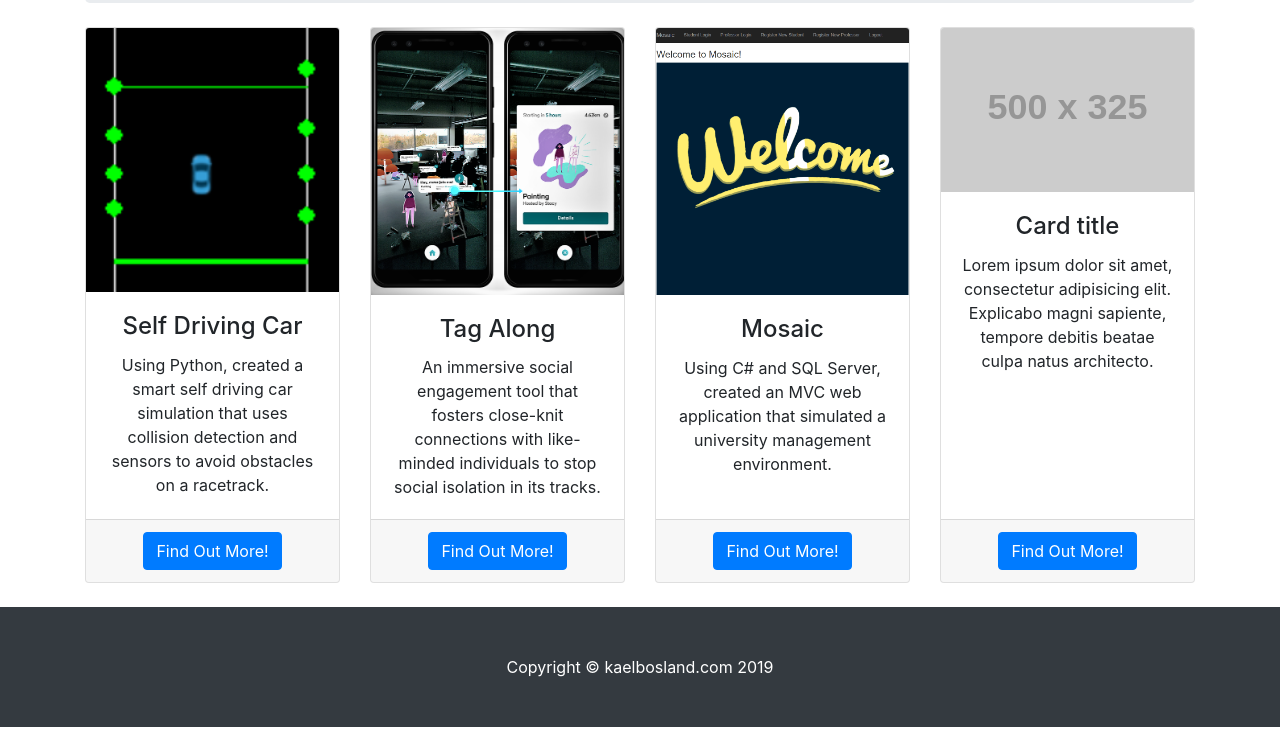
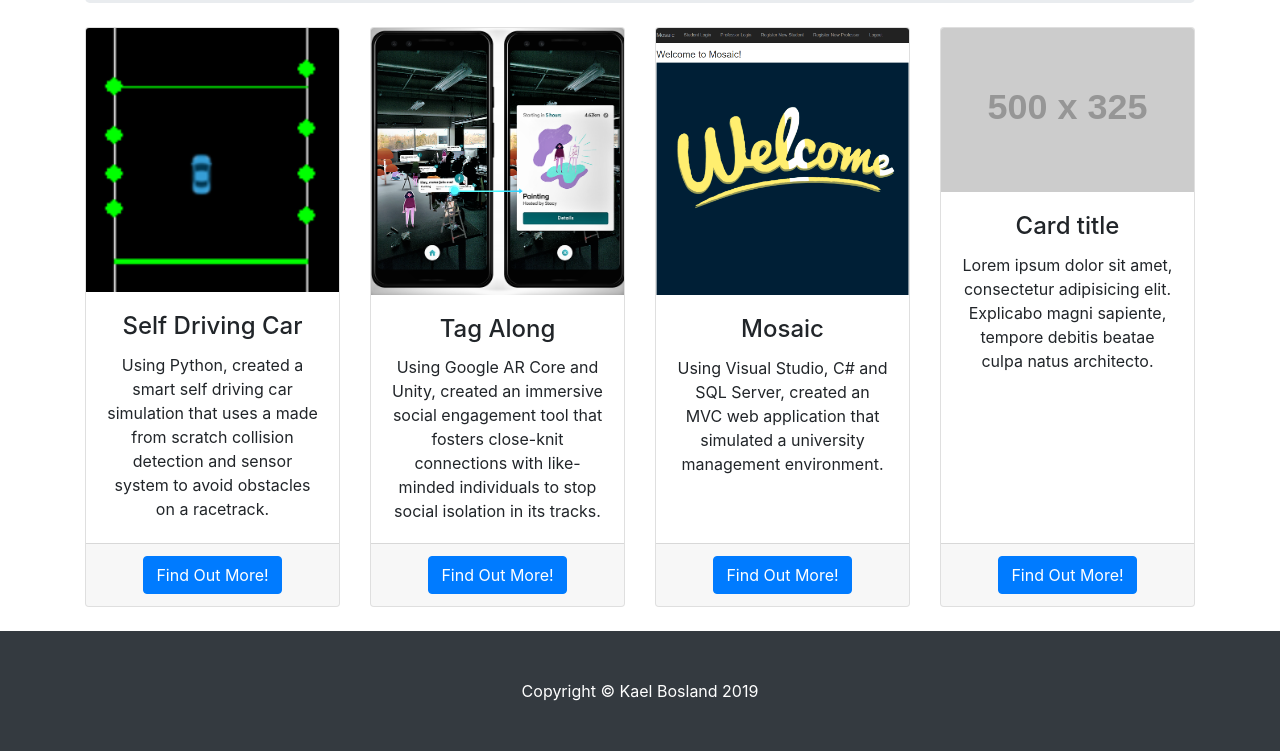
Before and after one commit to kbosland/kbosland.github.io, a website: page index.html in a window 1280 px wide. Shown: the part 383-1134 px from the top of the page. Before the commit the page ends 1110 px from the top, so only its background shows below. Drawn offline with Linux system fonts and the light colour scheme; placeholder pictures from the web are drawn by us.

Commit message:
Small tweaks

```diff
--- a/index.html
+++ b/index.html
@@ -64,7 +64,7 @@
           <img class="card-img-top" src="projectPhotos/CarAI/pic1.png" alt="">
           <div class="card-body">
             <h4 class="card-title">Self Driving Car</h4>
-            <p class="card-text">Using Python, created a smart self driving car simulation that uses collision detection and sensors to avoid obstacles on a racetrack.</p>
+            <p class="card-text">Using Python, created a smart self driving car simulation that uses a made from scratch collision detection and sensor system to avoid obstacles on a racetrack.</p>
           </div>
           <div class="card-footer">
             <a href="#" class="btn btn-primary">Find Out More!</a>
@@ -77,7 +77,7 @@
           <img class="card-img-top" src="projectPhotos/TagAlong/layout.png" alt="">
           <div class="card-body">
             <h4 class="card-title">Tag Along</h4>
-            <p class="card-text">An immersive social engagement tool that fosters close-knit connections with like-minded individuals to stop social isolation in its tracks.
+            <p class="card-text">Using Google AR Core and Unity, created an immersive social engagement tool that fosters close-knit connections with like-minded individuals to stop social isolation in its tracks.
             </p>
           </div>
           <div class="card-footer">
@@ -91,7 +91,7 @@
           <img class="card-img-top" src="projectPhotos/Mosaic/thumbnail.png" alt="">
           <div class="card-body">
             <h4 class="card-title">Mosaic</h4>
-            <p class="card-text">Using C# and SQL Server, created an MVC web application that simulated a university management environment.</p>
+            <p class="card-text">Using Visual Studio, C# and SQL Server, created an MVC web application that simulated a university management environment.</p>
           </div>
           <div class="card-footer">
             <a href="#" class="btn btn-primary">Find Out More!</a>
@@ -121,7 +121,7 @@
   <!-- Footer -->
   <footer class="py-5 bg-dark">
     <div class="container">
-      <p class="m-0 text-center text-white">Copyright &copy; kaelbosland.com 2019</p>
+      <p class="m-0 text-center text-white">Copyright &copy; Kael Bosland 2019</p>
     </div>
     <!-- /.container -->
   </footer>
```
Also changed, not shown: about.html (+1 -1 lines), cv.html (+1 -1 lines).
